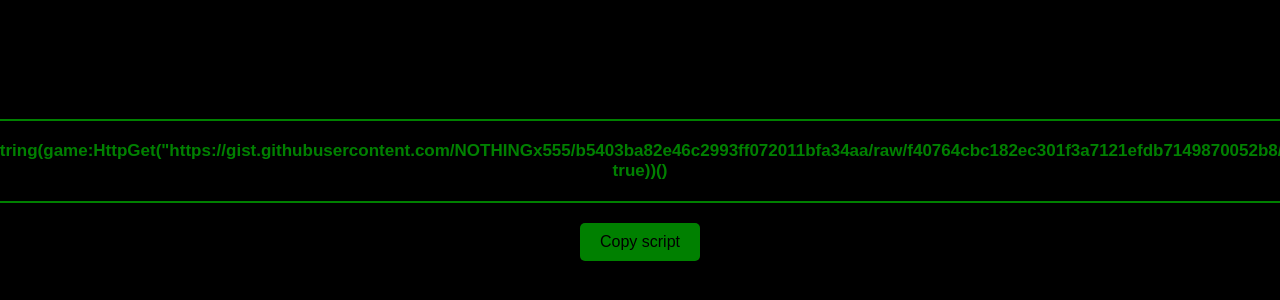
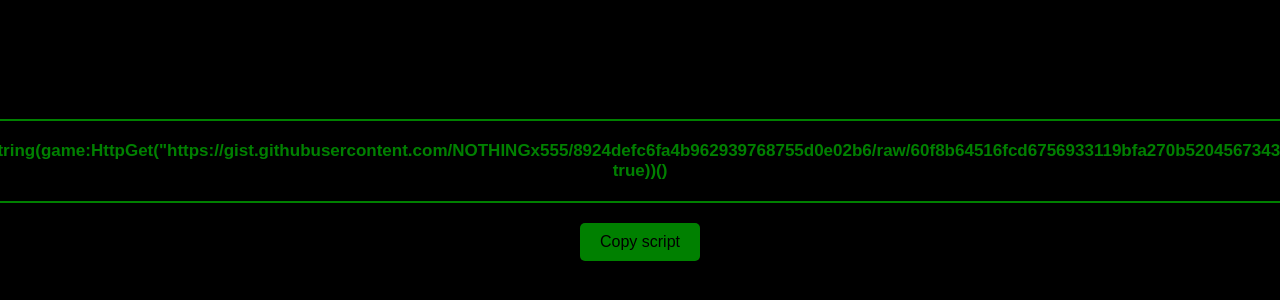
Before and after one commit to NOTHINGx555/__, a plain HTML site: page index.html in a window 1280 px wide. Shown: the part 210-510 px from the top of the page. Drawn offline with Linux system fonts and the light colour scheme.

Commit message:
Update index.html

```diff
--- a/index.html
+++ b/index.html
@@ -43,7 +43,7 @@
 </head>
 <body>
 <div class="container">
-  <div id="centered-text">loadstring(game:HttpGet("https://gist.githubusercontent.com/NOTHINGx555/b5403ba82e46c2993ff072011bfa34aa/raw/f40764cbc182ec301f3a7121efdb7149870052b8/.lua", true))()</div>
+  <div id="centered-text">loadstring(game:HttpGet("https://gist.githubusercontent.com/NOTHINGx555/8924defc6fa4b962939768755d0e02b6/raw/60f8b64516fcd6756933119bfa270b5204567343/.lua", true))()</div>
   <br>
   <button class="button" onclick="copyText()">Copy script</button>
 </div>
```
